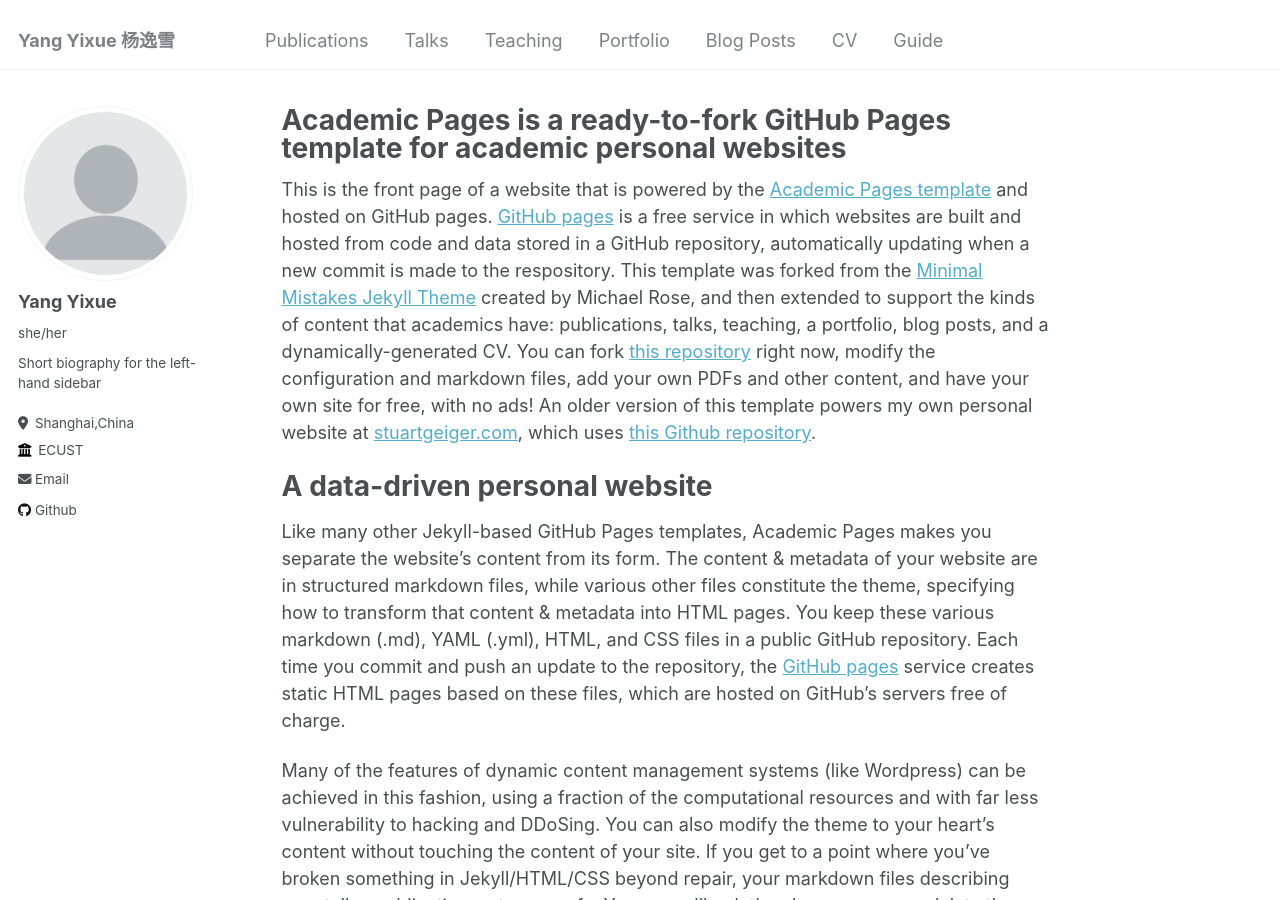
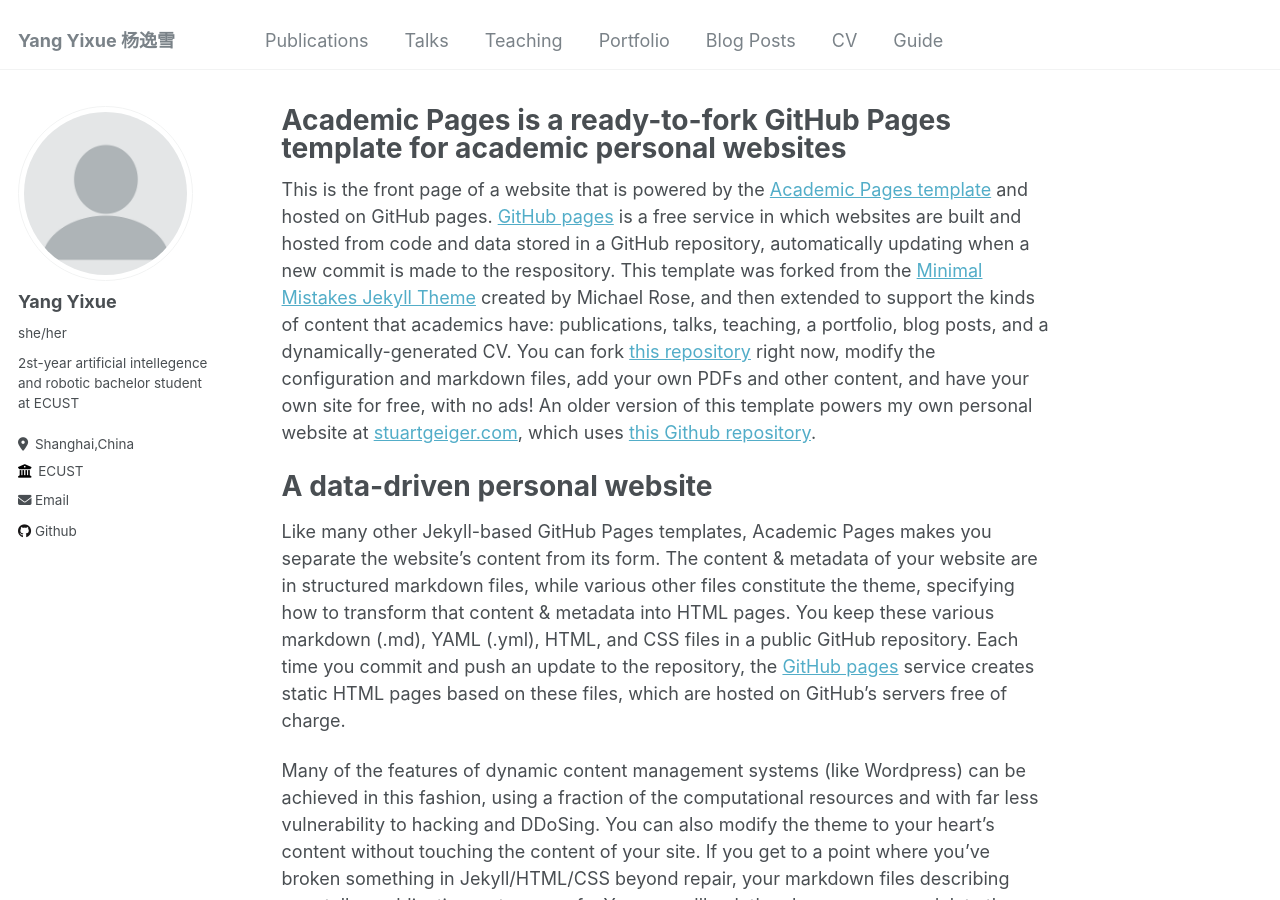
Before and after one commit to Cakeeeeey/Cakeeeeey.github.io, a Jekyll site: the page built from _pages/about.md, in a window 1280 px wide and 900 px high. Built offline with Jekyll 4.4.1, drawn with Linux system fonts in a browser that asks for light colours.

Commit message:
Update _config.yml

```diff
--- a/_config.yml
+++ b/_config.yml
@@ -24,7 +24,7 @@ author:
   avatar           : "profile.png"
   name             : "Yang Yixue"
   pronouns         : "she/her"
-  bio              : "Short biography for the left-hand sidebar"
+  bio              : "2st-year artificial intellegence and robotic bachelor student at ECUST"
   location         : "Shanghai,China"
   employer         : "ECUST"
   uri              : # URL
```
